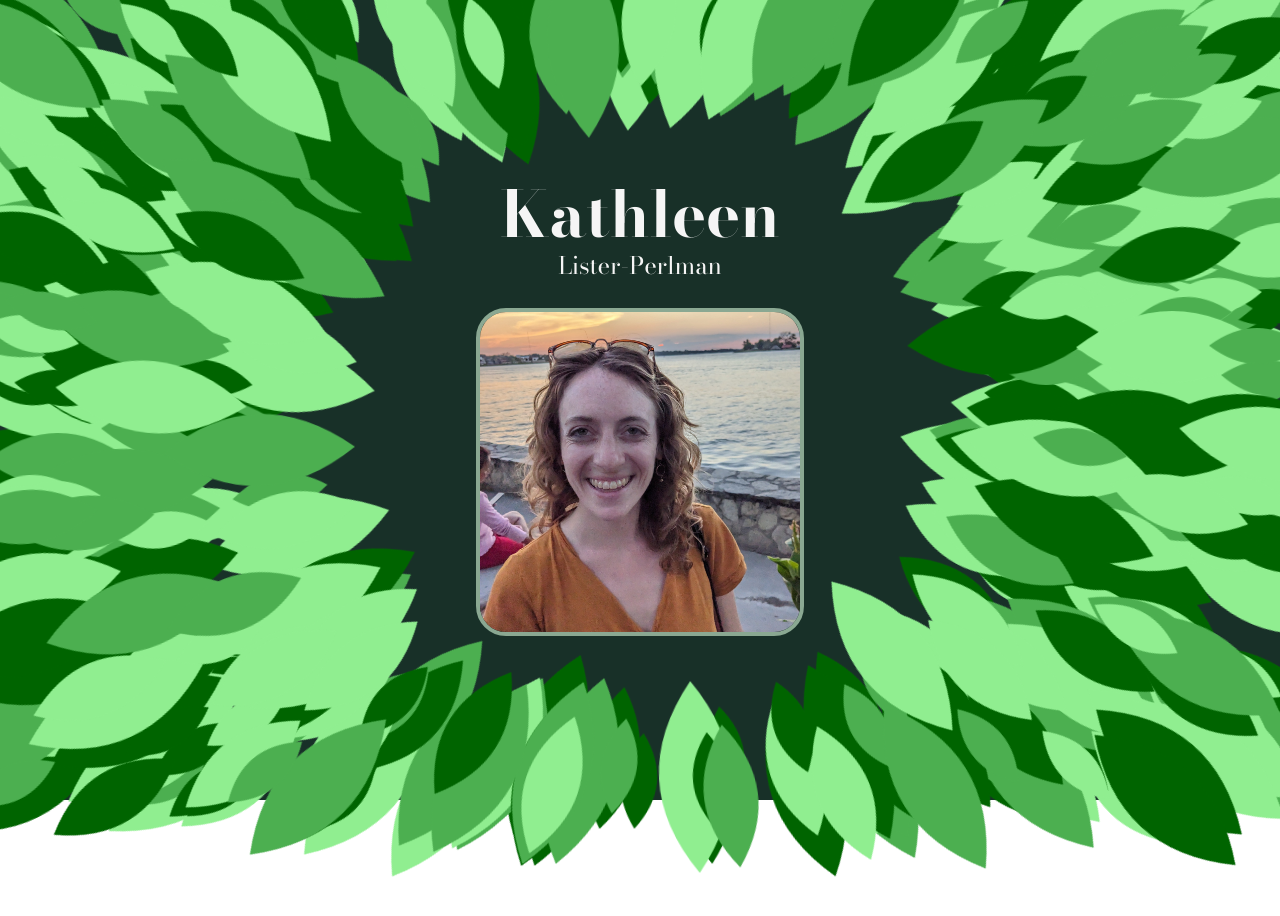
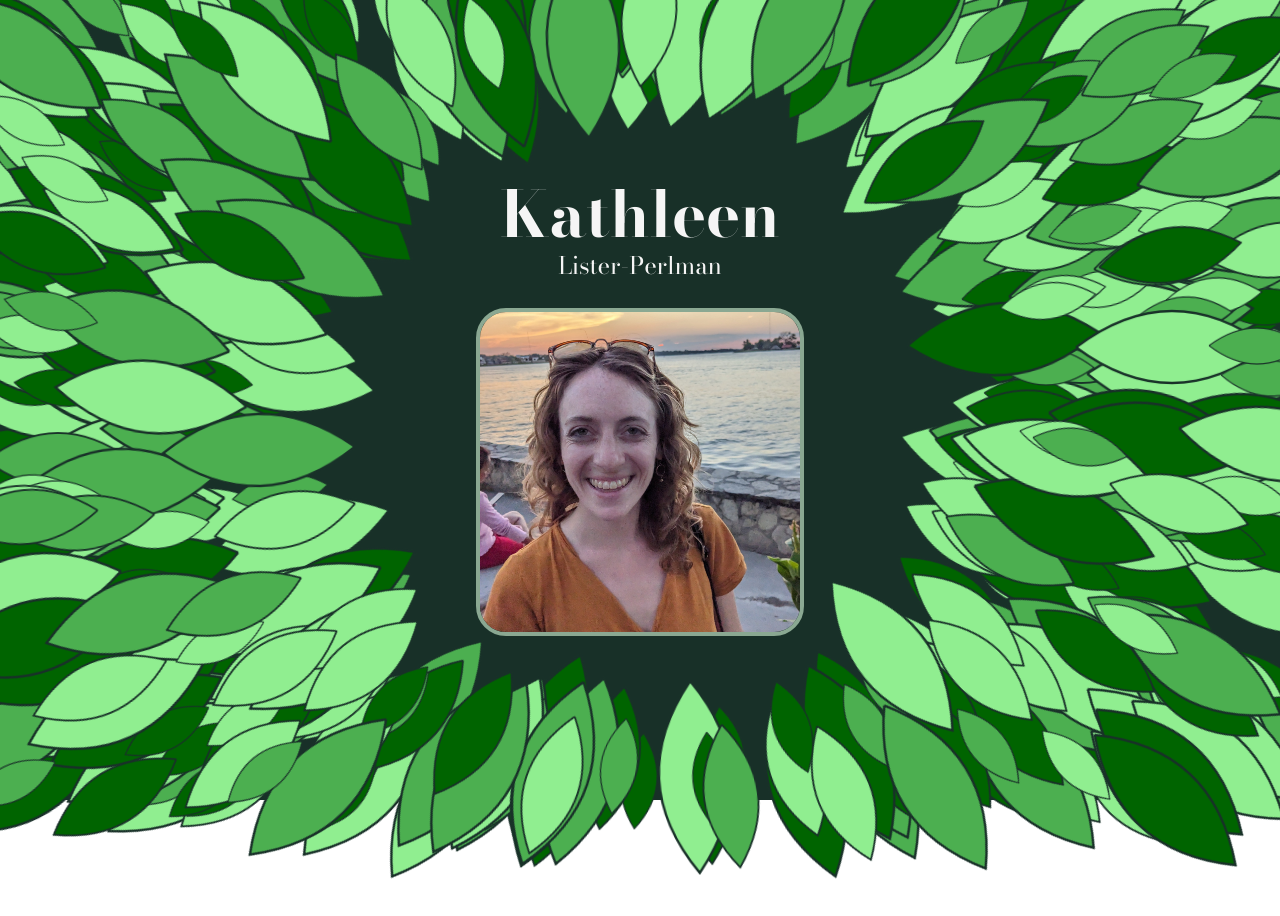
Before and after one commit to klister10/portfolio, a React (Create React App) app: page / in a window 1280 px wide. Shown: the top 916 px of the page. Built offline with nearby package versions, Linux system fonts and the light colour scheme.

Commit message:
leaf improvements

```diff
--- a/src/App.scss
+++ b/src/App.scss
@@ -1,61 +1,29 @@
+$background-color: #183028;
+$text-color: #F5F5F5;
+$accent-color: #FFC107;
+$primary-color: #4CAF50;
+$secondary-color: #8AA892;
+
 .App {
-
   height: 100%;
-  background-color: #183028;
-  color: #F5F5F5;
+  background-color: $background-color;
+  color: $text-color;
   overflow: hidden;
   font-family: "Bodoni Moda", serif;
   display: flex;
   justify-content: center;
   align-items: center;
-
-
-  .leaf {
-    animation: rustle 12s infinite ease-in-out;
-    width: 120px;
-    transform-origin: center;
-    //transform: translate(-50%, -50%) rotate(var(--angle)deg);
-  }
-  .leaf.mediumSize {
-    width: 180px;
-  }
-  .leaf.largeSize {
-    width: 240px;
-  }
-  .leaf.lightColor {
-    fill: #90EE90; /* Pale Green */
-  }
-
-  .leaf.mediumColor {
-    fill: #4CAF50; /* Lime Green */
-  }
-
-  .leaf.darkColor {
-    fill: #006400; /* Dark Green */
-  }
-}
-
-@keyframes rustle {
-  0%, 100% {
-    transform-origin: center;
-    transform: translate(-50%, -50%) rotate(var(--angle));
-  }
-  25% {
-    transform-origin: center;
-    transform: translate(-50%, -50%) rotate(calc(var(--angle) - 6deg));
-  } /* Subtract 6deg from the angle */
-  75% {
-    transform-origin: center;
-    transform: translate(-50%, -50%) rotate(calc(var(--angle) + 6deg));
-  } /* Add 6deg to the angle */
 }
 
 
 //color scheme
 /*
-Deep Jungle Green (Background) - #183028: A deep, dark green that serves as an excellent backdrop, offering a great contrast for lighter text.
+Deep Jungle Green (Background) - $background-color: A deep, dark green that serves as an excellent backdrop, offering a great contrast for lighter text.
 Vibrant Leaf Green (Primary Elements) - #4CAF50: A bright and vivid green, perfect for buttons and interactive elements. It stands out well against the darker green background.
 Cream White (Text Color) - #F5F5F5: This light, almost white color provides excellent contrast against the dark green background, ensuring that all text is easy to read.
 Soft Moss (Secondary Text) - #8AA892: A softer, muted green for secondary text or less important elements, providing a subtle contrast without overpowering the main text.
 Golden Amber (Accent) - #FFC107: Bright and eye-catching, this color can be used for highlights and important elements like call-to-action buttons to draw attention.
 */
+
+@import "./components/Leaf.scss";
+@import "./components/TitleCard.scss";
--- a/src/components/Leaf.js
+++ b/src/components/Leaf.js
@@ -35,7 +35,7 @@ export default function Leaf({posX, posY, angle}) {
 
   return (
     <svg xmlns="http://www.w3.org/2000/svg" viewBox="0 0 10 10" className={leafClass} style={style}>
-        <path d="M5,1 Q2,5 5,9 Q8,5 5,1" className="leaf-path"/>
+      <path d="M5,1 Q2,5 5,9 Q8,5 5,1" className="leafPath"/>
     </svg>
   );
 }
--- /dev/null
+++ b/src/components/Leaf.scss
@@ -0,0 +1,43 @@
+.leaf {
+  animation: rustle 12s infinite ease-in-out;
+  width: 120px;
+  transform-origin: center;
+  .leafPath {
+    stroke: $background-color;
+    stroke-width: .1;
+  }
+  //transform: translate(-50%, -50%) rotate(var(--angle)deg);
+}
+.leaf.mediumSize {
+  width: 180px;
+}
+.leaf.largeSize {
+  width: 240px;
+}
+.leaf.lightColor {
+  fill: #90EE90; /* Pale Green */
+}
+
+.leaf.mediumColor {
+  fill: #4CAF50; /* Lime Green */
+}
+
+.leaf.darkColor {
+  fill: #006400; /* Dark Green */
+}
+
+
+@keyframes rustle {
+  0%, 100% {
+    transform-origin: center;
+    transform: translate(-50%, -50%) rotate(var(--angle));
+  }
+  25% {
+    transform-origin: center;
+    transform: translate(-50%, -50%) rotate(calc(var(--angle) - 6deg));
+  } /* Subtract 6deg from the angle */
+  75% {
+    transform-origin: center;
+    transform: translate(-50%, -50%) rotate(calc(var(--angle) + 6deg));
+  } /* Add 6deg to the angle */
+}
--- a/src/components/TitleCard.js
+++ b/src/components/TitleCard.js
@@ -1,5 +1,3 @@
-import "./TitleCard.scss";
-
 export default function TitleCard() {
 
   return (
```
